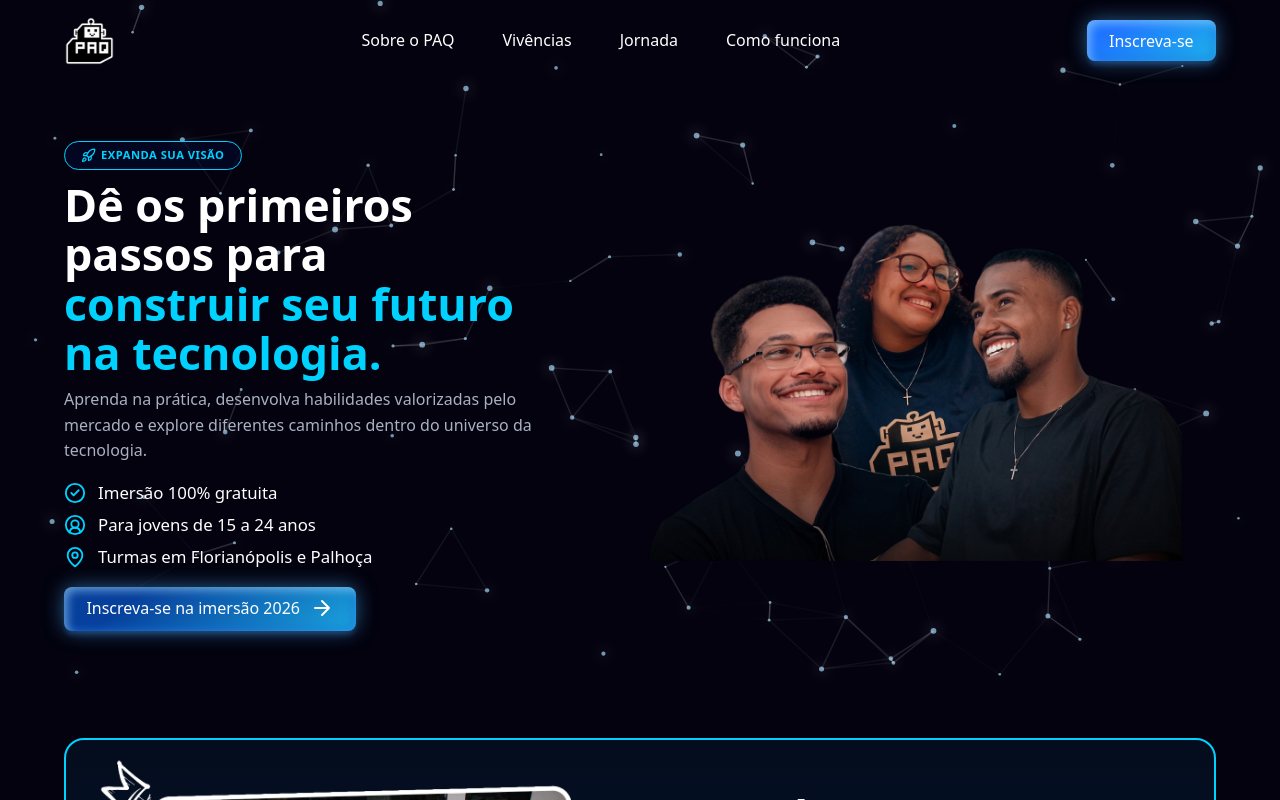
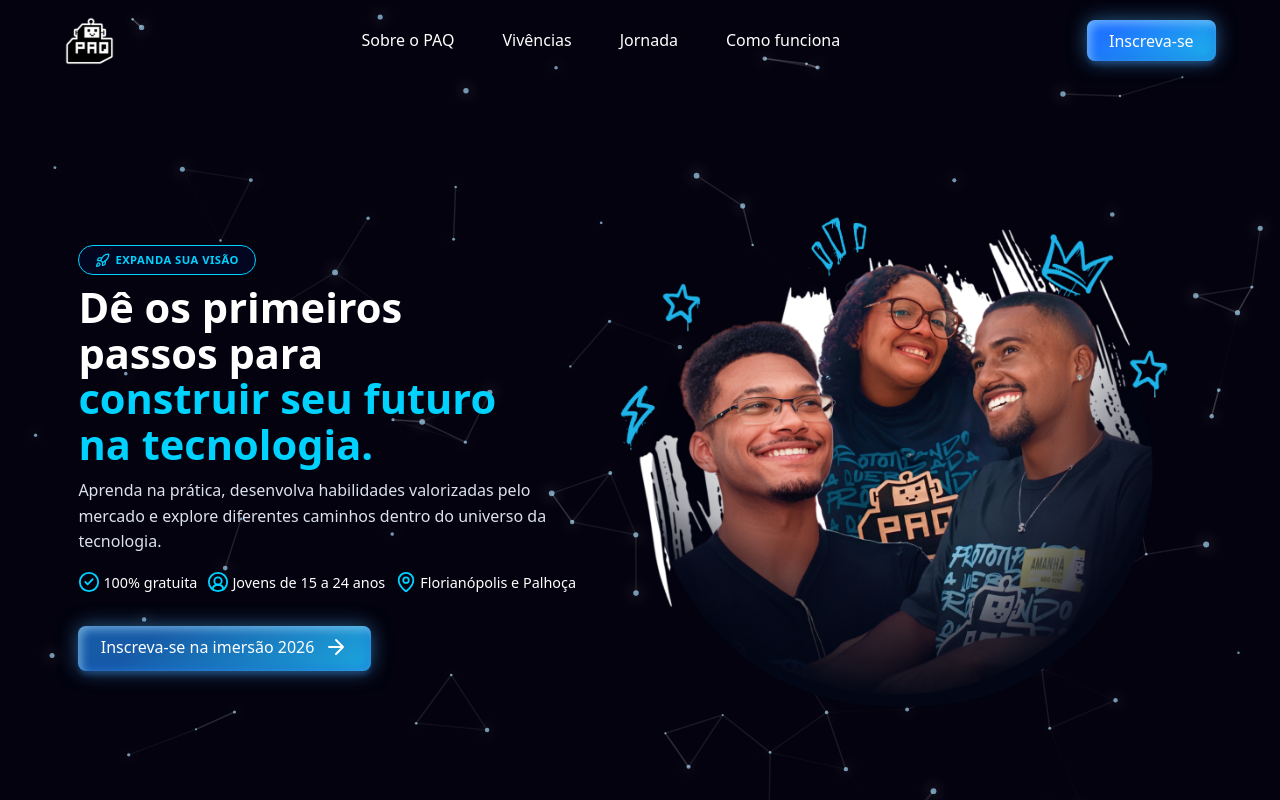
Before and after one commit to LAYSEGABI/imersao-paq, a React (Vite) app: page / in a window 1280 px wide. Shown: the top 800 px of the page. Built offline with nearby package versions, Linux system fonts and the light colour scheme.

Commit message:
att css hero

```diff
--- a/src/global.css
+++ b/src/global.css
@@ -9,7 +9,7 @@
 
   /* Cores de Texto */
   --text-title: #FFFFFF;      /* Branco puro para títulos */
-  --text-body: #A9B1C2;       /* Cinza claro para textos e parágrafos */
+  --text-body: #dce1ec;       /* Cinza claro para textos e parágrafos */
 
   /* Outros */
   --border-color: #2A3241;    /* Cor para bordas sutis */
--- a/src/sections/Header/Header.css
+++ b/src/sections/Header/Header.css
@@ -28,6 +28,11 @@
 .header-logo img {
   height: 50px; /* Ajuste essa altura conforme o tamanho real da sua logo */
   object-fit: contain;
+  transition: .3s;
+}
+
+.header-logo img:hover {
+  transform: rotate(-10deg);
 }
 
 .header-nav {
--- a/src/sections/Hero/Hero.css
+++ b/src/sections/Hero/Hero.css
@@ -1,11 +1,14 @@
 .hero-wrapper {
   position: relative;
-  padding: 4rem 0rem;
+  padding: 1rem;
+
+  padding-top: 0px;
+  padding-bottom: 3rem;
+
+  min-height: 100vh;
   display: flex;
   align-items: center;
-
   background-color: transparent;
-  /* Deixa transparente para ver as partículas */
 }
 
 .hero-content {
@@ -15,16 +18,15 @@
   display: flex;
   align-items: center;
   justify-content: space-between;
-  gap: 2rem;
+  gap: 1rem;
   pointer-events: none;
 
   width: 100%;
-  max-height: 60vh;
 }
 
 .hero-text {
   flex: 1;
-  max-width: 60%;
+  max-width: 100%;
 }
 
 .hero-badge {
@@ -48,12 +50,14 @@
 }
 
 .hero-text h1.hero-title {
-  font-size: 2.8rem;
-  /* Aumentado para dar mais destaque */
-  font-weight: 700;
-  /* Peso de fonte maior (extra-bold) */
   line-height: 1.1;
   margin-bottom: 10px;
+}
+
+.hero-title {
+  font-weight: 600;
+  font-size: 2.6rem;
+
 }
 
 .text-highlight {
@@ -70,19 +74,19 @@
 
 .hero-features {
   display: flex;
-  flex-direction: column;
-  gap: 5px;
-  margin-bottom: 1rem;
+  flex-direction: row;
+  gap: 10px;
+  margin-bottom: 2rem;
   /* Espaço entre as features e o botão */
 }
 
 .feature-item {
   display: flex;
   align-items: center;
-  gap: 0.75rem;
+  gap: 3px;
   color: white;
 
-  font-size: 1.05rem;
+  font-size: .9rem;
   font-weight: 500;
 }
 
@@ -98,10 +102,10 @@
   gap: 10px;
   --clr-font-main: hsla(0 0% 20% / 100);
   --btn-bg-1: #1EB4E9;
-  --btn-bg-2: rgb(7, 64, 156);
+  --btn-bg-2: rgb(23, 90, 167);
   --btn-bg-color: hsla(360 100% 100% / 1);
   --radii: 0.5em;
-  cursor: auto;
+  cursor: pointer;
   padding: 0.6em 1.4em;
   min-width: 120px;
   min-height: 44px;
@@ -158,15 +162,7 @@
   transform: translateX(-5%);
 }
 
-canvas {
-  position: absolute;
-  inset: 0;
 
-  width: 100%;
-  height: 100%;
-
-  z-index: 0;
-}
 
 /* ======================== */
 /* RESPONSIVIDADE */
--- a/src/sections/Hero/Hero.jsx
+++ b/src/sections/Hero/Hero.jsx
@@ -31,15 +31,15 @@
           <div className="hero-features">
             <div className="feature-item">
               <CheckCircle2 size={22} className="feature-icon" />
-              <span>Imersão 100% gratuita</span>
+              <span>100% gratuita</span>
             </div>
             <div className="feature-item">
               <UserCircle2 size={22} className="feature-icon" />
-              <span>Para jovens de 15 a 24 anos</span>
+              <span>Jovens de 15 a 24 anos</span>
             </div>
             <div className="feature-item">
               <MapPin size={22} className="feature-icon" />
-              <span>Turmas em Florianópolis e Palhoça</span>
+              <span>Florianópolis e Palhoça</span>
             </div>
           </div>
 
--- a/src/sections/ViverAqui/Viver.css
+++ b/src/sections/ViverAqui/Viver.css
@@ -34,7 +34,7 @@
 .viver-card {
   display: flex;
   flex-direction: row;
-  border: 1px solid rgba(255, 253, 253, 0.212);
+  border: 1px solid rgba(13, 215, 241, 0.897);
   border-radius: 16px;
   background: linear-gradient(180deg, var(--bg-card) 0%, #01163657 100%);
   overflow: hidden;
```
Also changed, not shown: src/assets/hero.png.
